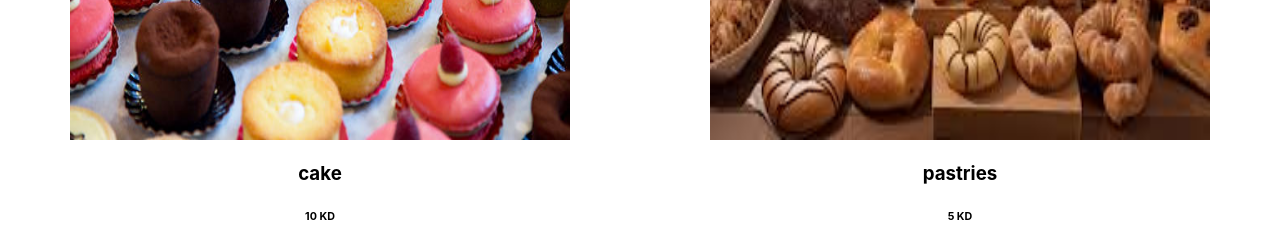
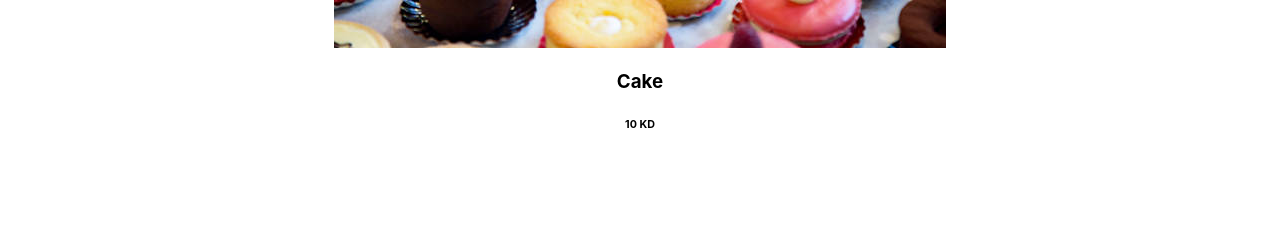
Before and after one commit to Sarahalhbaish/sarahBakery, a React (Create React App) app: page / in a window 1280 px wide. Shown: the part 1448-1693 px from the top of the page. After the commit the page ends 1604 px from the top, so only its background shows below. Built offline with nearby package versions, Linux system fonts and the light colour scheme.

Commit message:
React 4 Complete

```diff
--- a/src/App.css
+++ b/src/App.css
@@ -7,7 +7,7 @@
   width: 100%;
 }
 
-.Product_List {
+.ProductList {
   display: flex;
   flex-direction: row;
   justify-content: space-around;
--- a/src/App.js
+++ b/src/App.js
@@ -1,24 +1,34 @@
 
 import './App.css';
 import storeimg from "./Bakery.webp";
-import products from './products';
+import ProductItem from './Components/ProductItem';
+// import cakeImg from './cake.jpg';
+// import pastriesImg from './pastries.jpeg';
 
 function App() {
-  const ProductList = products.map((product, index) => (
-    <div key={index} className="Product">
-      <img src={product.image} alt={product.name} />
-      <h3>{product.name}</h3>
-      <h6>{product.price}</h6>
-    </div>
-  ))
+//   const products = [
+//     {
+//         name: "cake",
+//         price: "10 KD",
+//         image: cakeImg
+//     },
+//     {
+//         name: "pastries",
+//         price: "5 KD",
+//         image: pastriesImg
+//     }
+// ];
+
+  // const ProductList = products.map((product, index) => (
+  //     ));
 
   return (
     <div className="App">
        <h1>Sarah's Bakery</h1>
         <h3>Soft and Sweet</h3>
         <img className='Storeimg' src={storeimg} alt='bakery'/>
-        <div className="Product_List">
-        {ProductList}
+        <div className="ProductList">
+        <ProductItem/>
       </div>
     </div>
   );
--- /dev/null
+++ b/src/Components/ProductItem.js
@@ -0,0 +1,17 @@
+import React from 'react'
+import cakeImg from '../cake.jpg';
+
+
+const ProductItem = () => {
+
+
+  return (
+    <div>
+    <img src={cakeImg} alt="cake" />
+    <h3>Cake</h3>
+    <h6>10 KD</h6>
+    </div>
+  )
+}
+
+export default ProductItem
```
